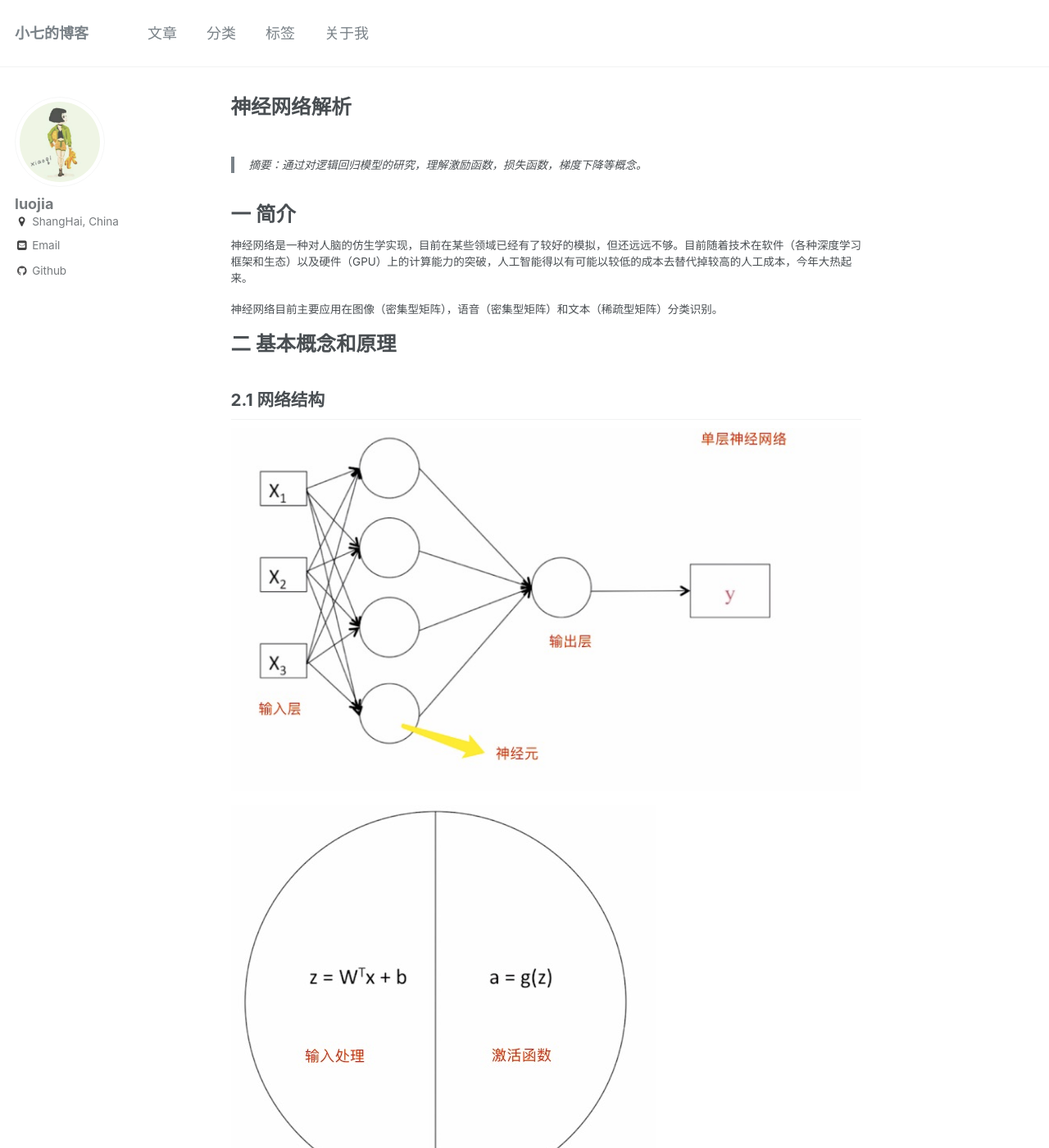
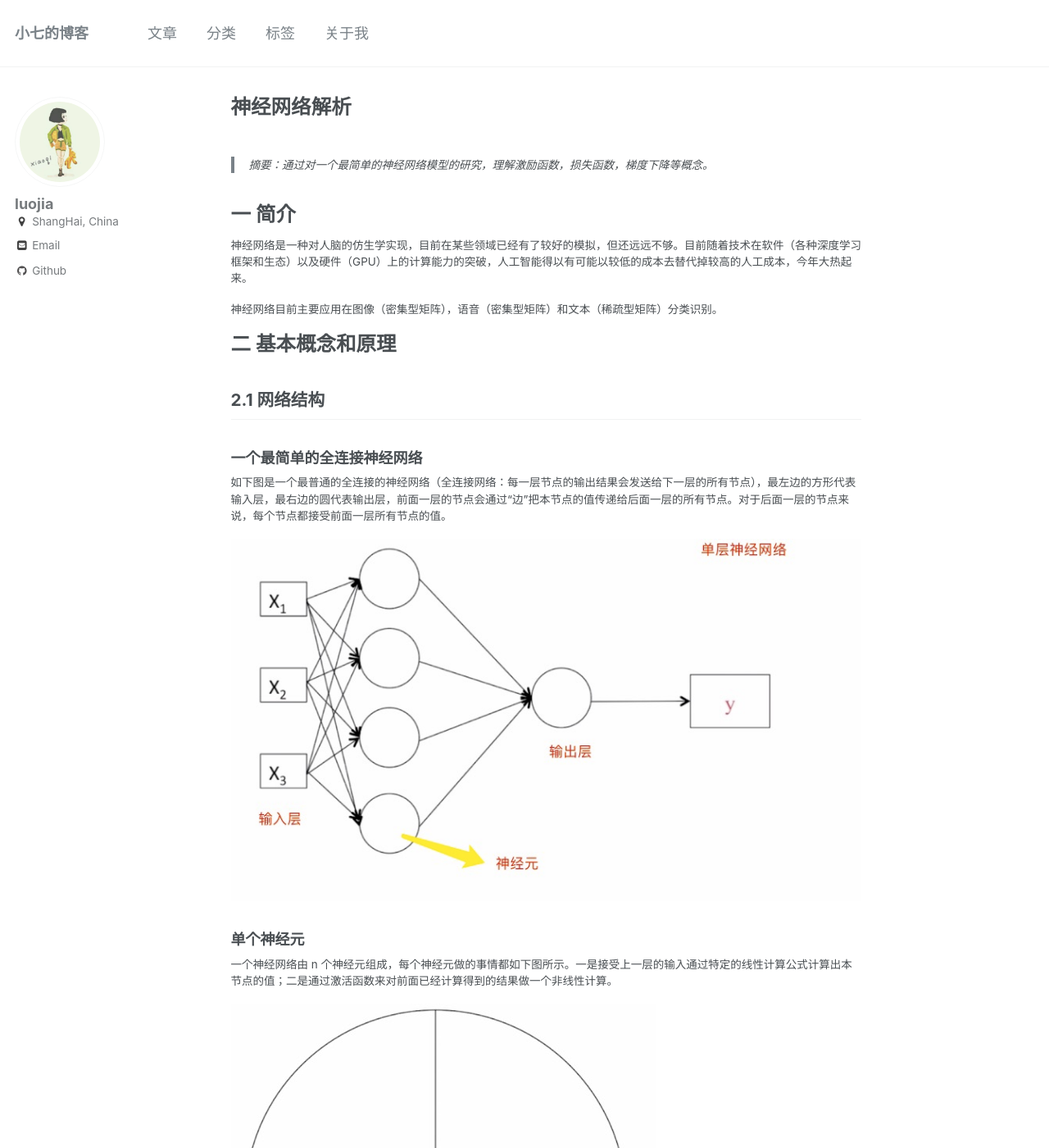
Before and after one commit to summer1914/summer1914.github.io, a Jekyll site: the page built from _posts/2018-06-09- 神经网络解析.md, in a window 1280 px wide and 1400 px high. Shown: the whole window at 82% size. Built offline with Jekyll 4.4.1, drawn with Linux system fonts in a browser that asks for light colours; some of the changed text lies outside the part shown.

Commit message:
完善文章

```diff
--- a/_posts/2018-06-09- 神经网络解析.md
+++ b/_posts/2018-06-09- 神经网络解析.md
@@ -6,7 +6,7 @@ categories: 深度学习
 tags: [神经网络]
 ---
 
-> 摘要：通过对逻辑回归模型的研究，理解激励函数，损失函数，梯度下降等概念。
+> 摘要：通过对一个最简单的神经网络模型的研究，理解激励函数，损失函数，梯度下降等概念。
 
 # 一 简介
 
@@ -18,21 +18,26 @@ tags: [神经网络]
 
 ## 2.1 网络结构
 
+### 一个最简单的全连接神经网络
+
+如下图是一个最普通的全连接的神经网络（全连接网络：每一层节点的输出结果会发送给下一层的所有节点），最左边的方形代表输入层，最右边的圆代表输出层，前面一层的节点会通过“边”把本节点的值传递给后面一层的所有节点。对于后面一层的节点来说，每个节点都接受前面一层所有节点的值。
+
 ![网络结构](http://blog.luojia.ren/images/神经网络/网络结构.png)
+
+### 单个神经元
+
+一个神经网络由 n 个神经元组成，每个神经元做的事情都如下图所示。一是接受上一层的输入通过特定的线性计算公式计算出本节点的值；二是通过激活函数来对前面已经计算得到的结果做一个非线性计算。
 
 ![神经元](http://blog.luojia.ren/images/神经网络/神经元.png)
 
-## 2.2 逻辑回归
+> 为什么需要激活函数？我们通常认为神经网络中的一层是对数据的一次非线性映射。神经元所做的第一步实现了对输入数据的范围变换，空间旋转以及平移操作，而非线性的激活函数则完成了对输入数据的原始空间的扭曲。当网络层数变多的时候，在前面层学习的初步特征的基础上，后面层的网络可以形成更加高级的特征，对原始的空间的扭曲也更大。很多复杂的任务需要高度的非线性分界面，深度更深的网络可以比浅层的神经网络有更好的表达。
 
-逻辑回归是一种最简化的网络结构。
 
-![逻辑回归](http://blog.luojia.ren/images/神经网络/逻辑回归.png)
-
-## 2.3 激励函数
+## 2.2 激活函数
 
 主要作用提供规模化的非线性能力，模拟的是神经元的被激发的概念。
 
-### 常用的激励函数
+### 常用的激活函数
 
 函数| Sigmoid | tanh | ReLu（普遍率最高）
 --- | ---| ---| ---
```
Also changed, not shown: other parts of _posts/2018-06-09- 神经网络解析.md (+4 -4 lines).
